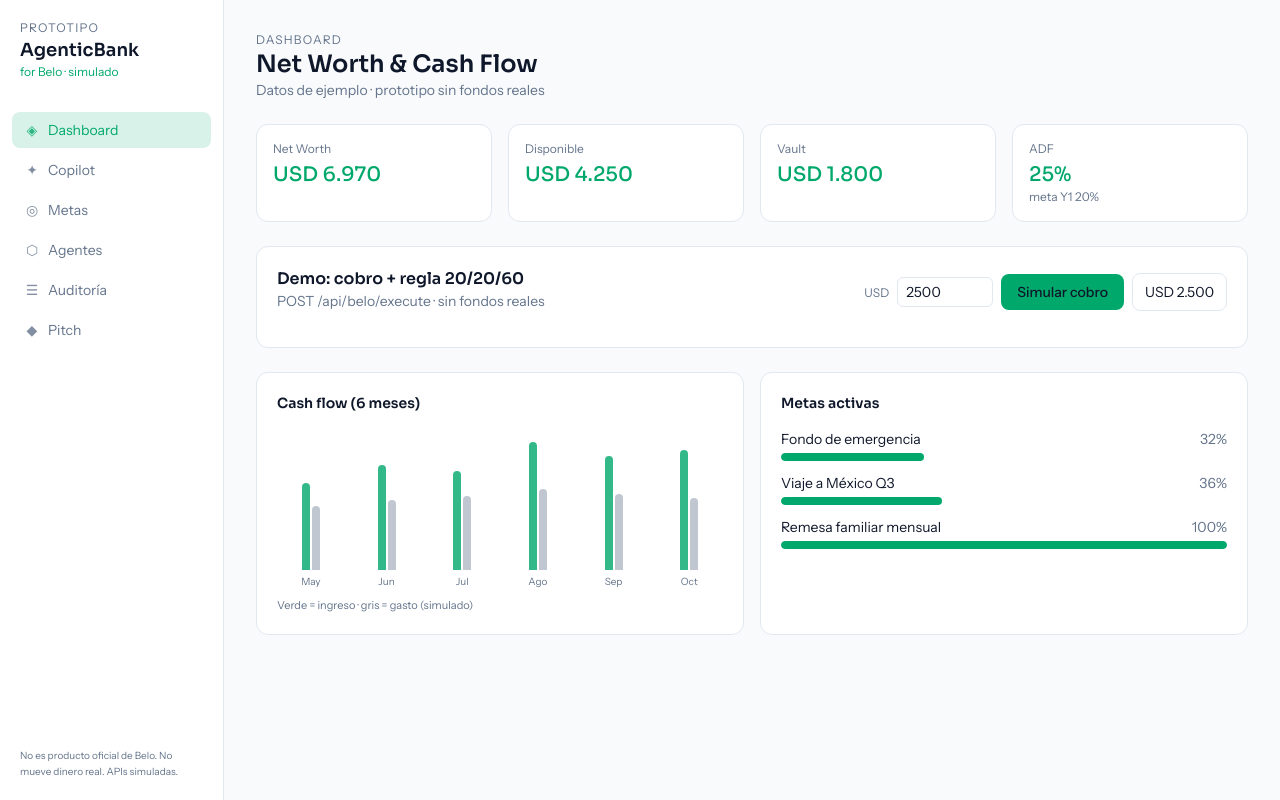
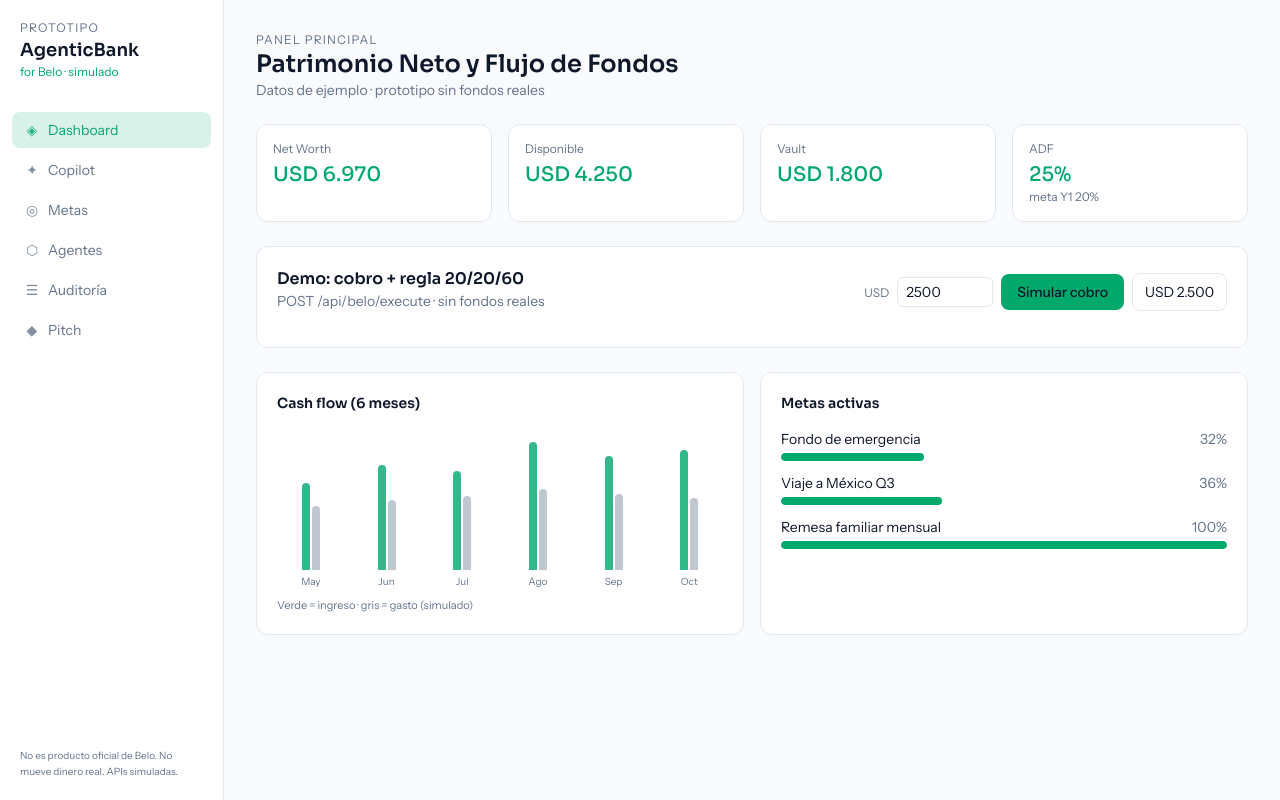
Before and after one commit to srbisnes/AgenticBank-for-Belo, a Next.js app: page / in a window 1280 px wide. Built offline with nearby package versions, Linux system fonts and the light colour scheme.

Commit message:
Translate dashboard titles to Spanish

```diff
--- a/src/app/page.tsx
+++ b/src/app/page.tsx
@@ -20,10 +20,10 @@ export default function DashboardPage() {
     <div className="mx-auto max-w-5xl space-y-6">
       <header>
         <p className="text-xs uppercase tracking-widest text-[var(--muted)]">
-          Dashboard
+          Panel Principal
         </p>
         <h1 className="font-[family-name:var(--font-sora)] text-2xl font-semibold text-[var(--fg)]">
-          Net Worth & Cash Flow
+          Patrimonio Neto y Flujo de Fondos
         </h1>
         <p className="text-sm text-[var(--muted)]">
           Datos de ejemplo · prototipo sin fondos reales
```
